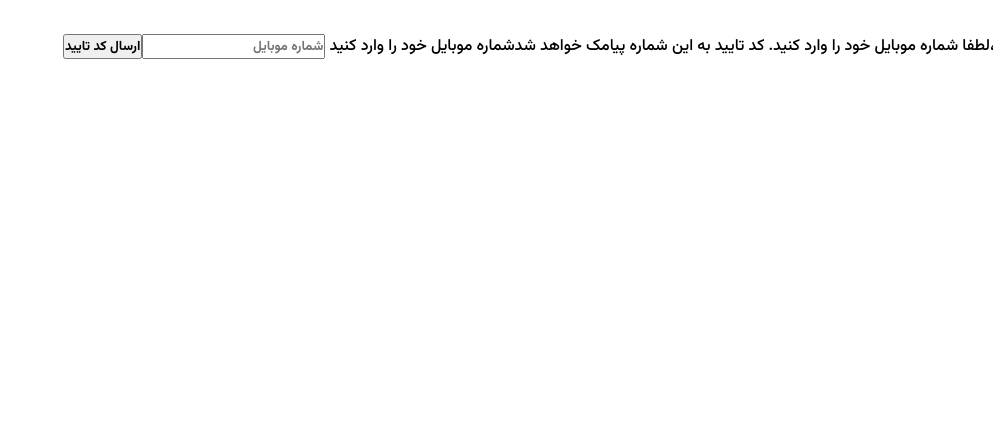
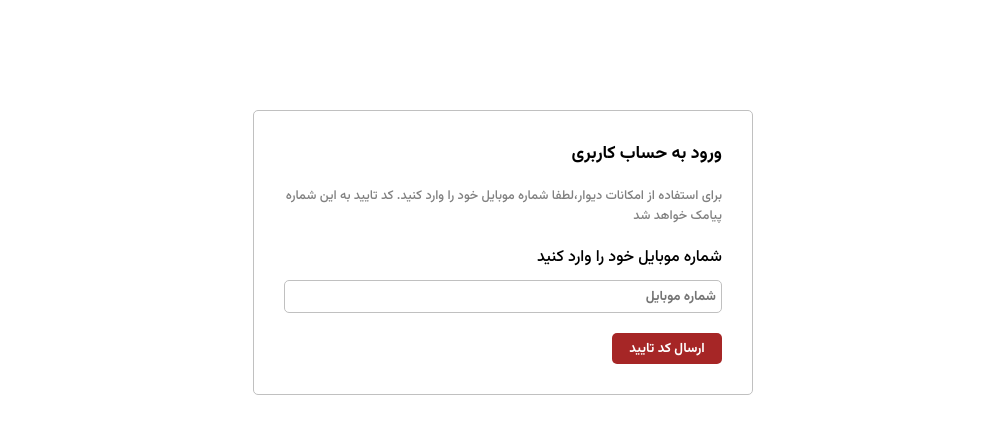
Before and after one commit to zahra-shahriaripour82/Divar-Project, a React (Vite) app: page /auth in a window 1280 px wide. Shown: the top 434 px of the page, without its empty margins (287-1280 px from the left). Built offline with nearby package versions, Linux system fonts and the light colour scheme; no server answers.

Commit message:
css of auth forms is created

```diff
--- a/src/components/templates/authform/CheckOtp.jsx
+++ b/src/components/templates/authform/CheckOtp.jsx
@@ -3,7 +3,7 @@ import { useCheckOtp } from "../../../core/services/mutations";
 import { setCookie } from "../../../core/utils/cookie";
 import { useNavigate } from "react-router-dom";
 import { useGetUserProfile } from "../../../core/services/queri";
-
+import styles from "../authform/CheckOtpForm.module.css"
 
 
 function CheckOtp({ code, setCode, setStep, mobile }) {
@@ -20,12 +20,12 @@ if(isPending) return ;
 mutate({code,mobile},{onSuccess:(data)=>{
 setCookie(data?.data);
 navigate("/")
-// refetch()
+refetch()
   console.log(data);
 
 },onError:(error)=>{
   toast.error(";")
-console.log(error);
+
 
   console.log(error);
 
@@ -35,7 +35,7 @@ console.log(error);
 
   }
   return (
-    <form onSubmit={submitHandler}>
+    <form onSubmit={submitHandler} className={styles.form}>
       <p> کد تایید را وارد کنید. </p>
       <span>کد تایید به شماره {mobile} ارسال شد</span>
       <input
@@ -46,7 +46,7 @@ console.log(error);
         onChange={(e) => setCode(e.target.value)}
       />
       <button type ="submit">ورود</button>
-      <button onClick={()=> setStep(1)}>تغییر شماره موبایل </button>
+      <button onClick={()=> setStep(1)} className={styles.backButton}>تغییر شماره موبایل </button>
     </form>
   );
 }
--- /dev/null
+++ b/src/components/templates/authform/CheckOtpForm.module.css
@@ -0,0 +1,45 @@
+.form {
+    max-width: 500px;
+    margin: auto;
+    display: flex;
+    flex-direction: column;
+    margin-top: 100px;
+    border: 1px solid silver;
+    border-radius: 5px;
+    padding: 30px;
+}
+
+.form p {
+    font-size: 1.1rem;
+    font-weight: 400;
+    margin-bottom: 20px;
+}
+
+.form span {
+    color: grey;
+    font-size: 0.8rem;
+    margin-bottom: 20px;
+}
+.form input {
+margin: 10px 0 20px;
+padding: 5px;
+border: 1px solid silver;
+border-radius: 5px;
+}
+.form button {
+    width: 110px;
+    padding: 5px 10px;
+    border: none;
+    background-color: #a62626;
+    color:#fff;
+    border-radius: 5px;
+    cursor: pointer;
+}
+
+.form .backButton {
+    background-color: #fff;
+    color: #a62626;
+    border: 1px solid #a62626;
+    width: 150px;
+    margin-top: 30px;
+}
--- a/src/components/templates/authform/SendOtp.jsx
+++ b/src/components/templates/authform/SendOtp.jsx
@@ -1,7 +1,9 @@
 import { useState } from "react";
+import toast from "react-hot-toast";
+
+import styles from "../authform/SendOtpForm.module.css"
 import { useSendOtp } from "../../../core/services/mutations";
 import { isValidMobile } from "../../../core/utils/validation";
-import toast from "react-hot-toast";
 
 function SendOtp({ mobile, setMobile, setStep }) {
 
@@ -30,7 +32,7 @@ function SendOtp({ mobile, setMobile, setStep }) {
     );
   };
   return (
-    <form onSubmit={sumbitHandler}>
+    <form onSubmit={sumbitHandler} className={styles.form}>
       <p>ورود به حساب کاربری</p>
       <span>
         برای استفاده از امکانات دیوار،لطفا شماره موبایل خود را وارد کنید. کد
--- /dev/null
+++ b/src/components/templates/authform/SendOtpForm.module.css
@@ -0,0 +1,37 @@
+.form{
+    max-width: 500px;
+    margin: auto;
+    display: flex;
+    flex-direction: column;
+    margin-top: 100px;
+    border: 1px solid silver;
+    border-radius: 5px;
+    padding: 30px;
+}
+
+.form p {
+    font-size: 1.1rem;
+    font-weight: 400;
+    margin-bottom: 20px;
+}
+
+.form span {
+    color: grey;
+    font-size: 0.8rem;
+    margin-bottom: 20px;
+}
+.form input {
+margin: 10px 0 20px;
+padding: 5px;
+border: 1px solid silver;
+border-radius: 5px;
+}
+.form button {
+    width: 110px;
+    padding: 5px 10px;
+    border: none;
+    background-color: #a62626;
+    color:#fff;
+    border-radius: 5px;
+    cursor: pointer;
+}
```
Also changed, not shown: src/components/partials/container/ModalContainer.jsx (added, +18 -0 lines).
